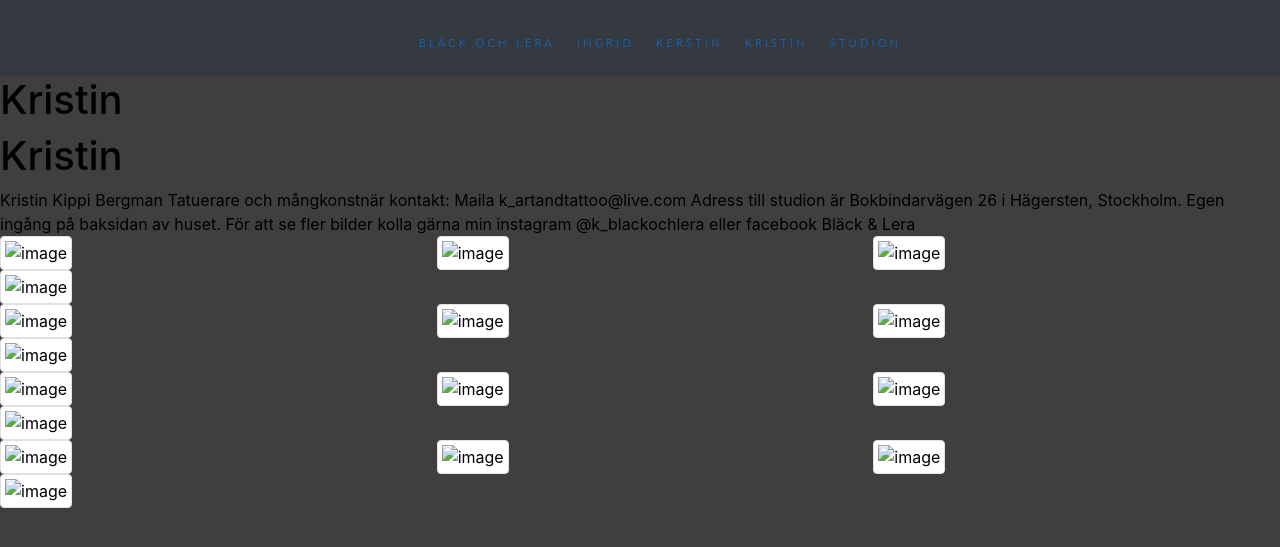
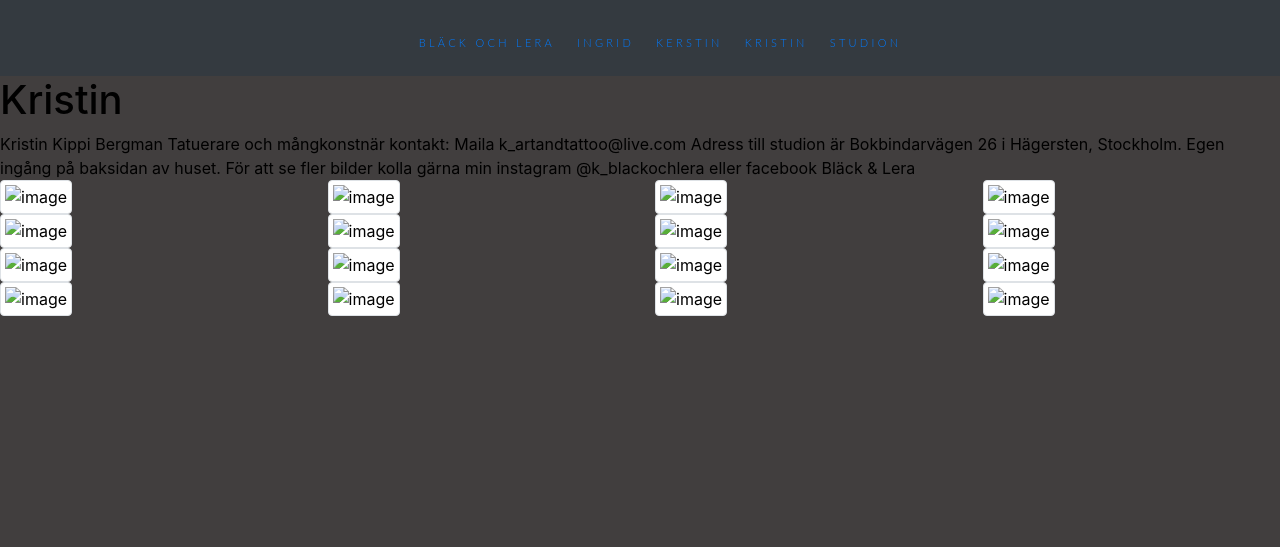
Before and after one commit to MountainmanKrist/blackochlera, a Jekyll site: the page built from kristin.html, in a window 1280 px wide. Shown: the top 547 px of the page. Built offline with Jekyll 4.4.1, drawn with Linux system fonts in a browser that asks for light colours.

Commit message:
update image grid test

```diff
--- a/_layouts/user_page.html
+++ b/_layouts/user_page.html
@@ -20,26 +20,29 @@
     {% if page.images_bottom %}
       {% assign image_files = site.static_files %}
       {% capture _ %}{% increment active_row %}{% endcapture %}
+      <div class="row">
       {% for image in image_files %}
         {% if image.path contains page.image_path %}
           {% assign remainder = counter | modulo: 4 %}
           {% if remainder == 0 or counter == 0 %}
-            {% if active_row > 0 %}
+            <!-- {% if active_row > 0 %}
               {% capture _ %}{% decrement active_row %}{% endcapture %}
               </div>
-            {% endif %}
-            <div class="row">
+            {% endif %} -->
+            <div class="w-100"></div>
+            <!-- <div class="row"> -->
             {% capture _ %}{% increment active_row %}{% endcapture %}
           {% endif %}
-          <div class="col-4">
+          <div class="col">
             <img src="{{ site.url }}{{ image.path }}" class="img-thumbnail" alt="image"/>
           </div>
           {% capture _ %}{% increment counter %}{% endcapture %}
         {% endif %}
       {% endfor %}
-      {% if active_row > 0 %}
+      <!-- {% if active_row > 0 %}
         </div>
-      {% endif %}
+      {% endif %} -->
+    </div>
     {% endif %}
 
     {% include footer.html %}
--- a/kristin.html
+++ b/kristin.html
@@ -5,8 +5,6 @@ image_path: "kristin"
 images_bottom: true
 ---
 
-<h1> Kristin </h1>
-
 Kristin Kippi Bergman
 Tatuerare och mångkonstnär
 
```
